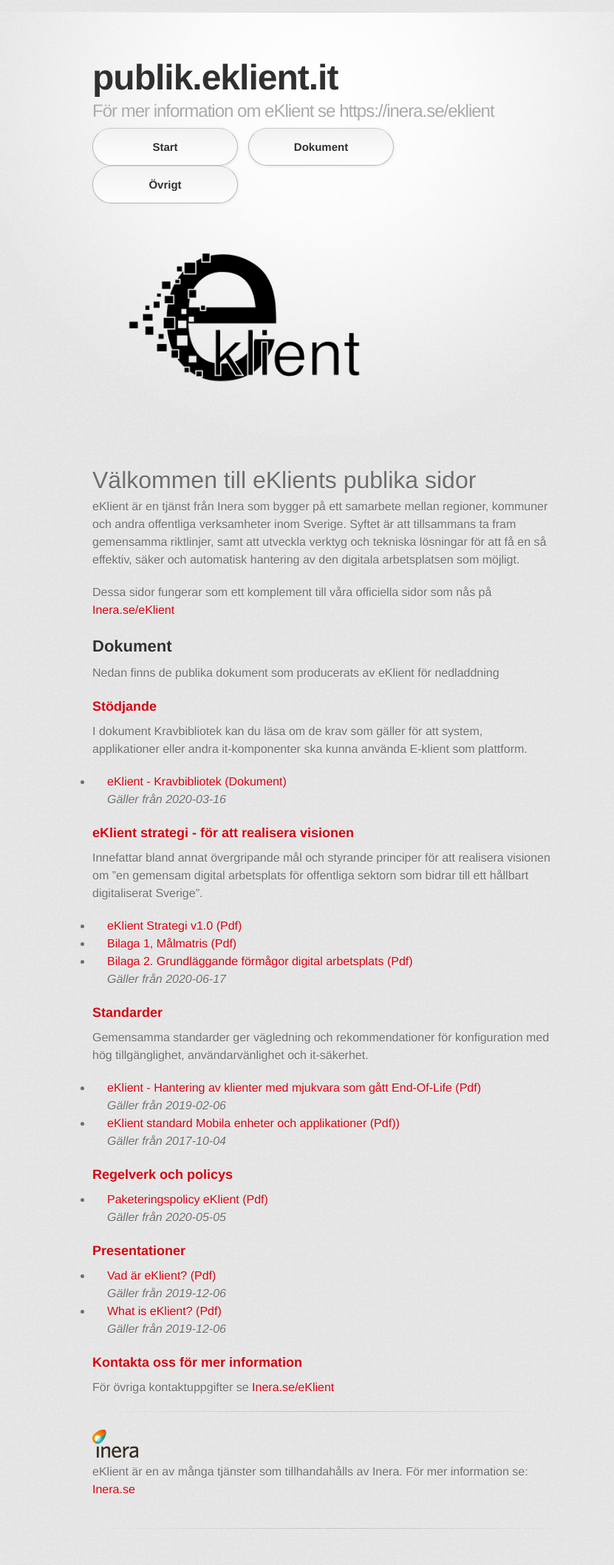
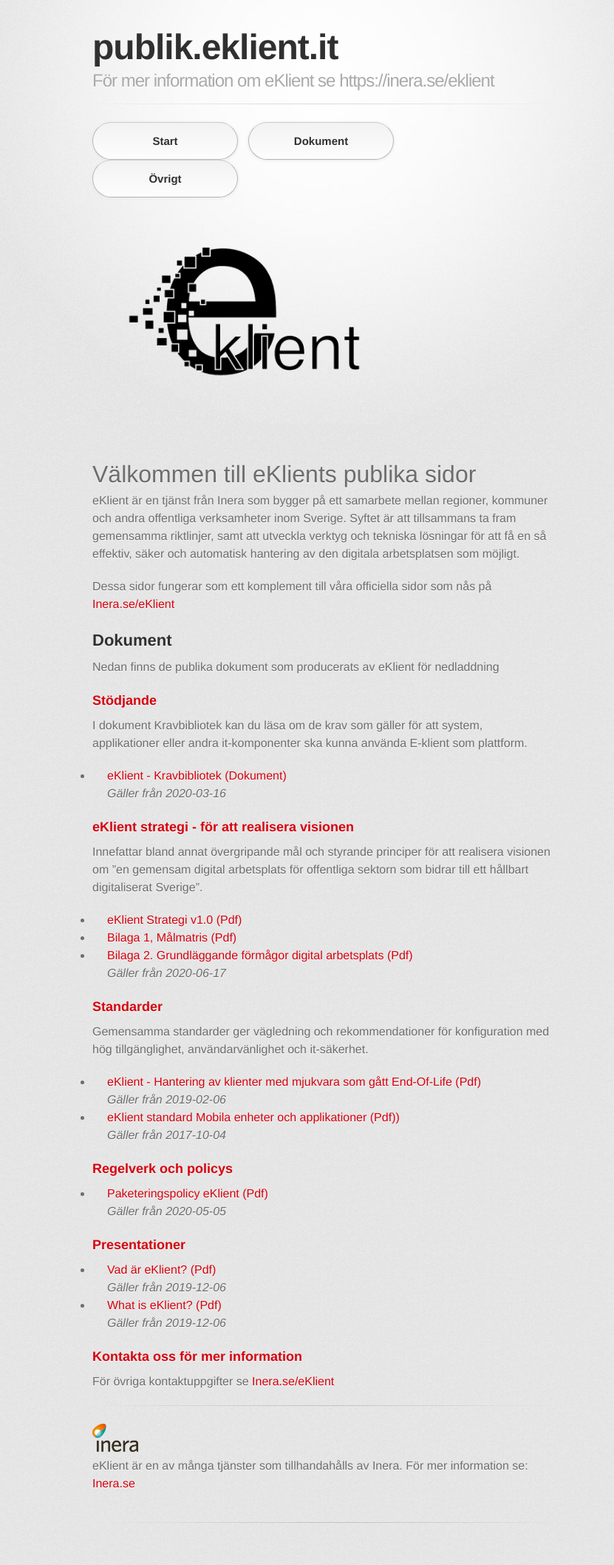
Before and after one commit to eKlient/eKlient.github.io, a Jekyll site: the page built from README.md, in a window 1280 px wide. Shown: the whole page at 74% size, without its empty margins (205-1036 px from the left). Built offline with Jekyll 4.4.1, drawn with Linux system fonts in a browser that asks for light colours; some web fonts are replaced; our own code applies the rules of GitHub Pages for plain Markdown files.

Commit message:
Update default.html

```diff
--- a/_layouts/default.html
+++ b/_layouts/default.html
@@ -16,11 +16,11 @@
   <body>
     <div id="container">
       <div class="inner">
-	<hr>
+
         <header>
           <h1>{{ page.title | default: site.title | default: site.github.repository_name }}</h1>
           <h2>{{ page.description | default: site.description | default: site.github.project_tagline }}</h2>
-
+	  <hr>
           <a href="index.html" class="button">Start</a>
 	  <a href="index.html" class="button">Dokument</a>
 	  <a href="index.html" class="button">Övrigt</a>
```
